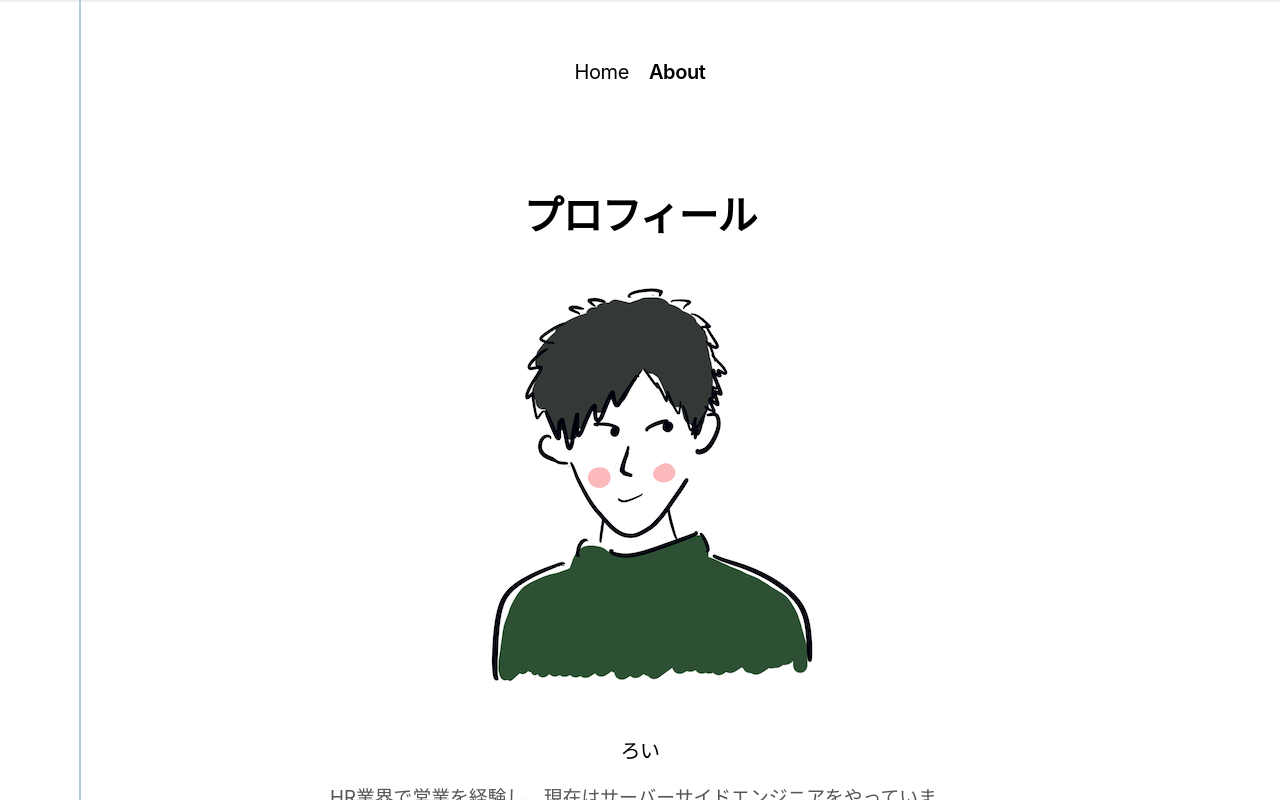
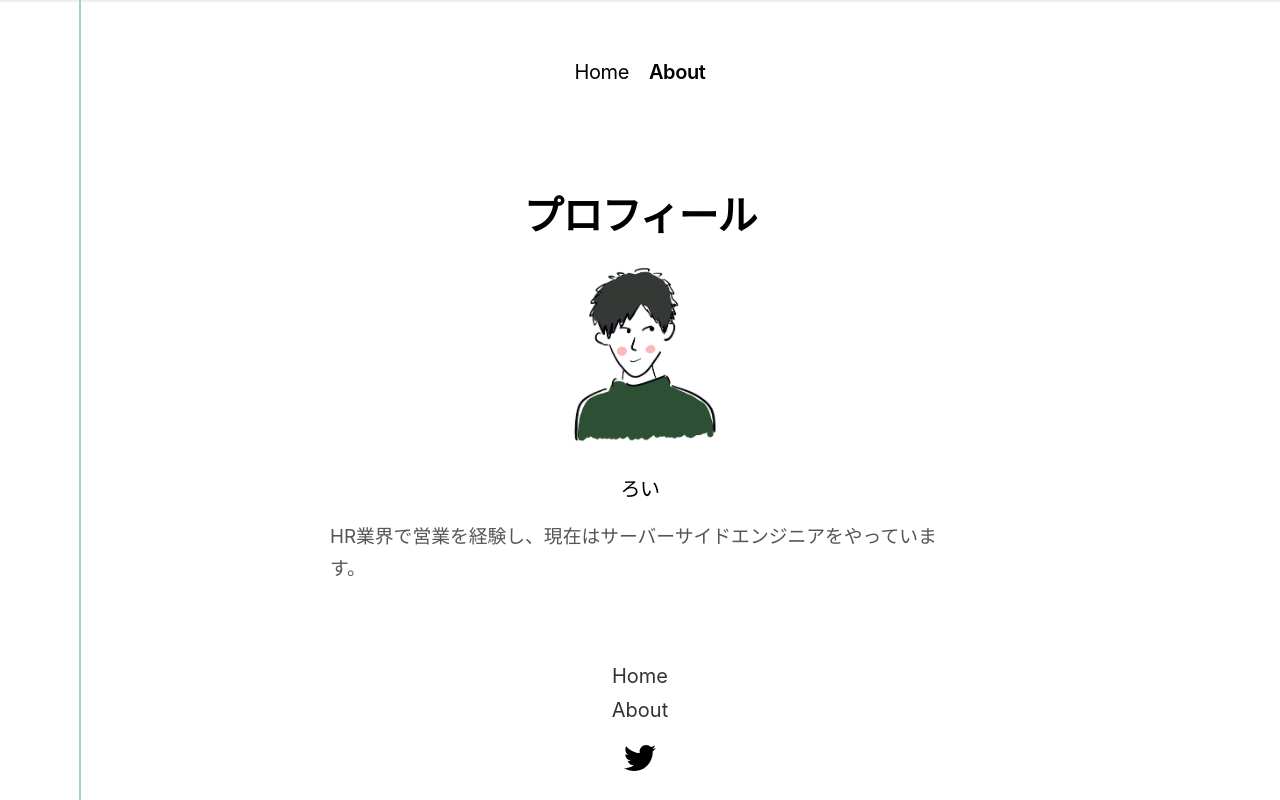
Before and after one commit to midorikawaryo/notion-blog, a Next.js app: page /about in a window 1280 px wide. Shown: the top 800 px of the page. Built offline with nearby package versions, Linux system fonts and the light colour scheme.

Commit message:
[fix]プロフィール画像のサイズを修正

```diff
--- a/src/pages/about.tsx
+++ b/src/pages/about.tsx
@@ -1,11 +1,11 @@
 import Header from '../components/header'
 
-import sharedStyles from '../styles/shared.module.css'
+import aboutStyles from '../styles/about.module.css'
 
 export default () => (
   <>
     <Header titlePre="プロフィール" />
-    <div className={sharedStyles.layout}>
+    <div className={aboutStyles.layout}>
       <h1>プロフィール</h1>
       <img src="/prof.png" alt="プロフィール画像" />
       <h2>ろい</h2>
--- a/src/styles/shared.module.css
+++ b/src/styles/about.module.css
@@ -1,6 +1,6 @@
 .layout img {
   margin: auto;
-  max-width: 98%;
+  width: 200px;
   display: block;
   height: auto;
 }
```
